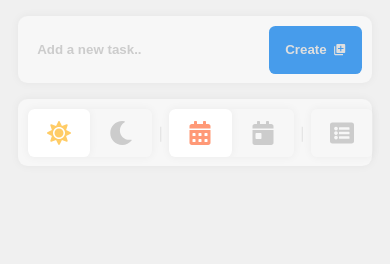
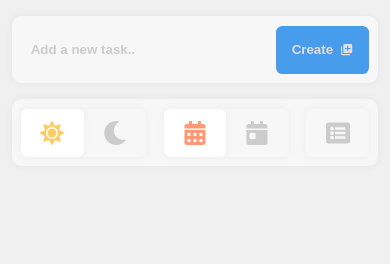
Before and after one commit to iNikAnn/DoVibe, a React (Create React App) app: page / in a window 390 px wide. Shown: the top 264 px of the page. Built offline with nearby package versions, Linux system fonts and the light colour scheme.

Commit message:
Update: v: 0.11.2

```diff
--- a/package.json
+++ b/package.json
@@ -1,7 +1,7 @@
 {
 	"name": "dovibe",
 	"description": "A straightforward and user-friendly task management web application that allows you to efficiently organize your tasks directly in the browser, hassle-free and without the need for registration.",
-	"version": "0.11.1",
+	"version": "0.11.2",
 	"homepage": "https://inikann.github.io/DoVibe/",
 	"private": true,
 	"dependencies": {
--- a/src/css/FiltersBar.module.css
+++ b/src/css/FiltersBar.module.css
@@ -45,4 +45,8 @@
 		justify-content: space-between;
 		width: 100%;
 	}
+
+	.separator {
+		display: none;
+	}
 }
--- a/src/css/TodoApp.module.css
+++ b/src/css/TodoApp.module.css
@@ -49,6 +49,8 @@
 	}
 
 	.content {
+		padding: 0.6rem;
+		padding-top: 0;
 		margin: 0 auto;
 	}
 	.bottomBtnWrapper {
@@ -62,6 +64,7 @@
 		display: flex;
 		justify-content: space-between;
 
+		background: linear-gradient(to top, var(--bg) 10%, transparent);
 		padding: 1rem;
 		z-index: 149;
 	}
```
